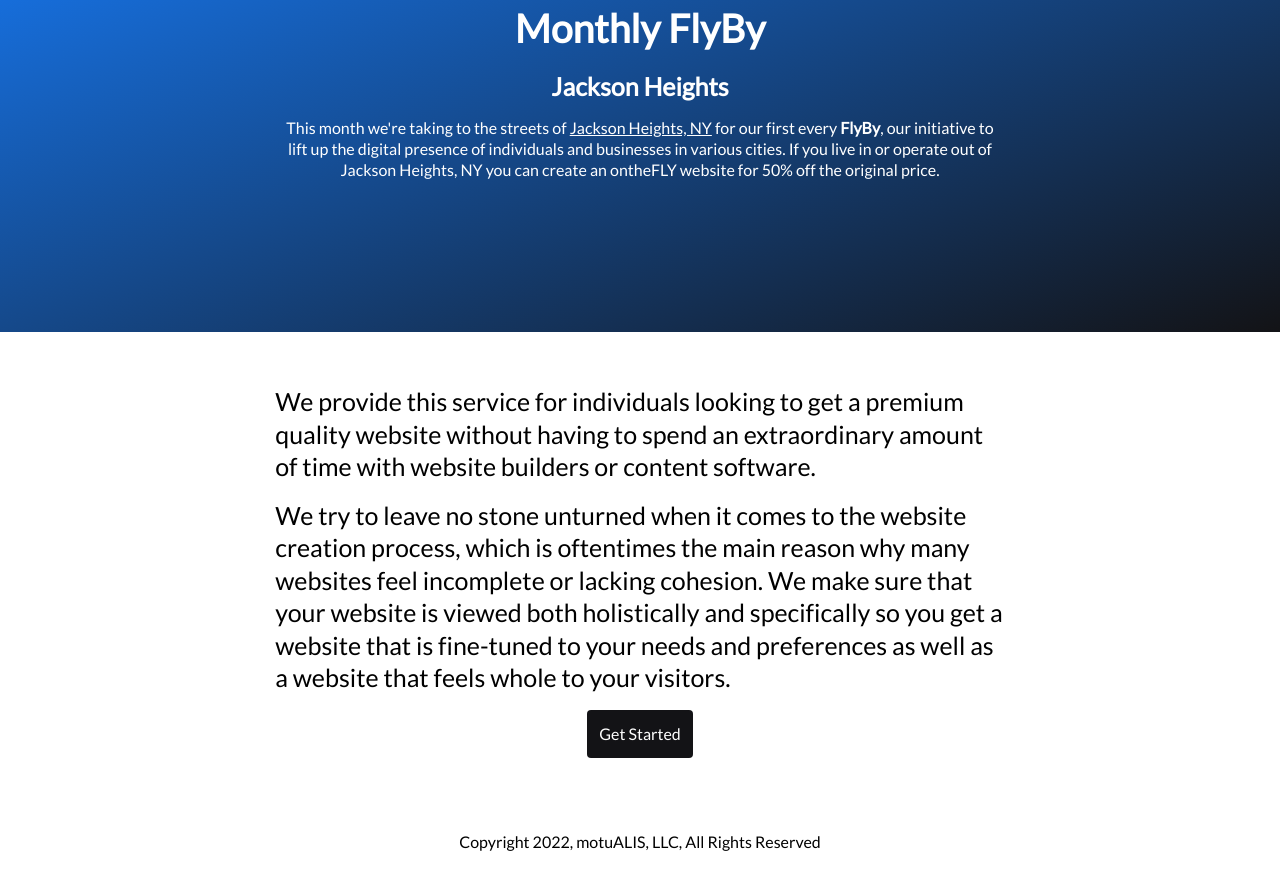
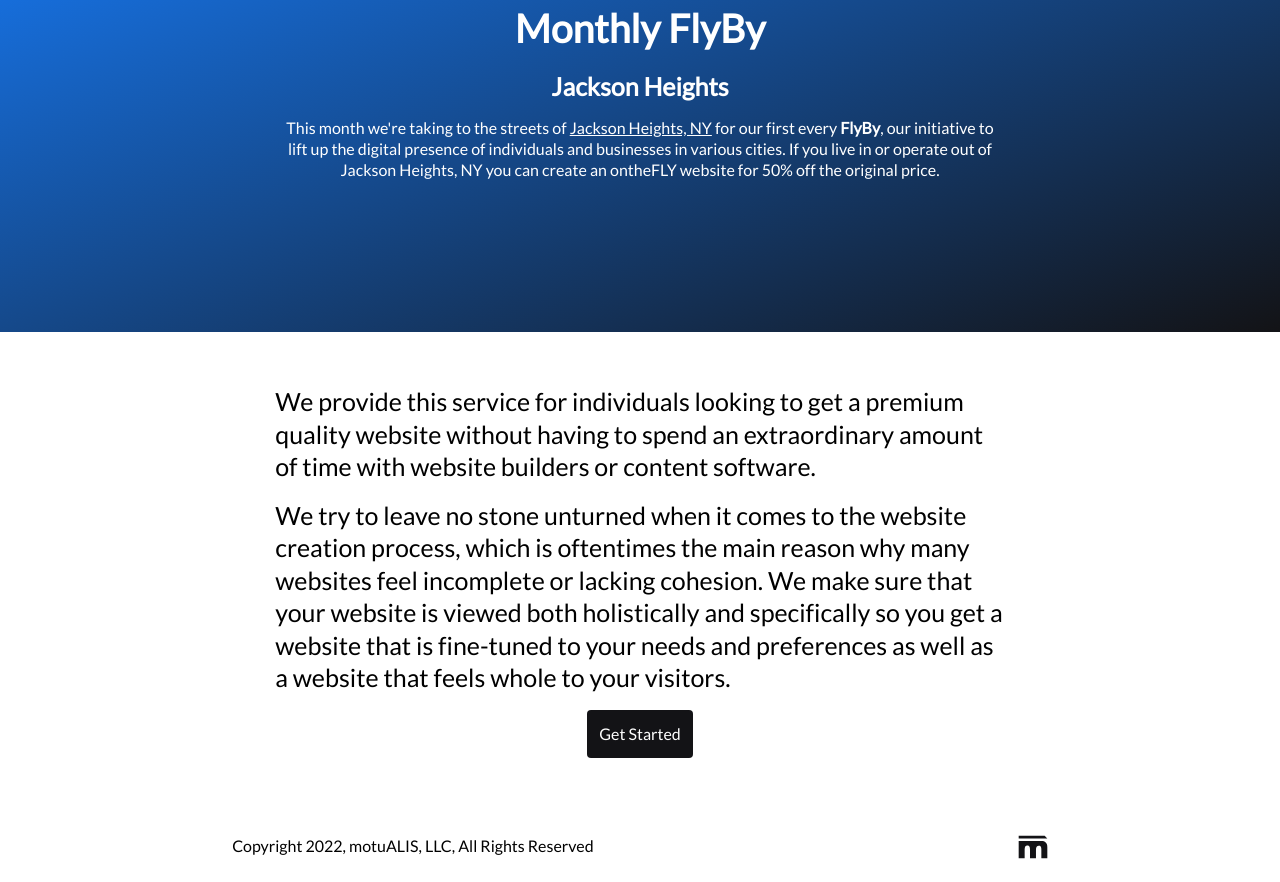
Before and after one commit to feathermode/feathermode, a plain HTML site: page index.html in a window 1280 px wide. Shown: the part 3283-4165 px from the top of the page. Drawn offline with Linux system fonts and the light colour scheme.

Commit message:
motualis icon

```diff
--- a/index.html
+++ b/index.html
@@ -89,7 +89,7 @@
 	</section>
 
 	<!-- PROTOCOL -->
-	<section class="section flex flex-column content-start items-center height-50vh padding-lg bg-dark color-light">
+	<section class="section flex flex-column content-start items-center height-70vh padding-lg bg-dark color-light">
 		<div class="section-wrapper flex flex-column flex-center height-100 width-100 text-center gap-1">
 			<h2>5D Process</h2>
 			<ul class="flex gap-1">
@@ -153,8 +153,9 @@
 	</section>
 
 	<!-- FOOTER -->
-	<footer class="flex flex-center padding-md">
+	<footer class="flex items-center content-around padding-md">
 		<p>Copyright 2022, motuALIS, LLC, All Rights Reserved</p>
+		<a class="icon"><img src="assets/motualis_branding-fm-black.svg" alt="motuALIS" class="icon" /></a>
 	</footer>
 </body>
 </html>
--- a/styles/main.css
+++ b/styles/main.css
@@ -134,6 +134,10 @@ button:hover, button:focus, .mock_button:hover, .mock_button:focus, [data-button
 
 ul {
 	list-style: none;
+}
+
+.icon {
+	height: 30px;
 }
 
 nav {
```
Also changed, not shown: assets/motualis_branding-fm-black.svg (added).
